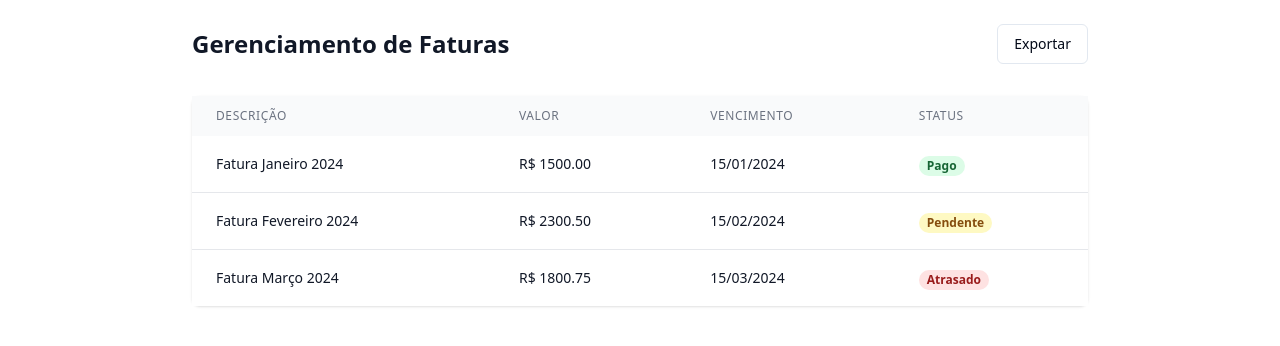
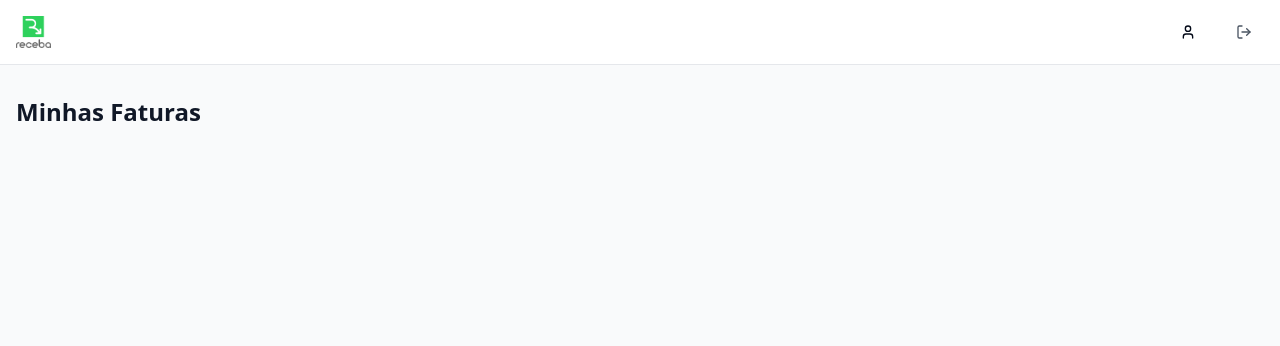
Before and after one commit to DevEduu/s-6045, a React (Vite) app: page /bills in a window 1280 px wide. Shown: the top 346 px of the page. Built offline with nearby package versions, Linux system fonts and the light colour scheme.

Commit message:
Add superbar with user avatar
Implement a superbar featuring the Receba logo, a user avatar, and an option to log out, allowing users to return to the login screen.
[skip gpt_engineer]

```diff
--- /dev/null
+++ b/src/components/TopBar.tsx
@@ -0,0 +1,43 @@
+import { Avatar, AvatarFallback } from "@/components/ui/avatar";
+import { Button } from "@/components/ui/button";
+import { LogOut, User } from "lucide-react";
+import { useNavigate } from "react-router-dom";
+import { toast } from "sonner";
+
+export const TopBar = () => {
+  const navigate = useNavigate();
+
+  const handleLogout = () => {
+    toast.success("Logout realizado com sucesso!");
+    navigate("/");
+  };
+
+  return (
+    <div className="fixed top-0 left-0 right-0 z-50 bg-white border-b border-gray-200">
+      <div className="container mx-auto px-4 h-16 flex items-center justify-between">
+        <div className="flex items-center gap-2">
+          <img
+            src="/lovable-uploads/de350a2e-f540-4309-bf07-fbced1aa1d4a.png"
+            alt="Receba Logo"
+            className="h-8"
+          />
+        </div>
+        <div className="flex items-center gap-4">
+          <Avatar>
+            <AvatarFallback>
+              <User className="h-4 w-4" />
+            </AvatarFallback>
+          </Avatar>
+          <Button
+            variant="ghost"
+            size="icon"
+            onClick={handleLogout}
+            className="text-gray-600 hover:text-gray-900"
+          >
+            <LogOut className="h-5 w-5" />
+          </Button>
+        </div>
+      </div>
+    </div>
+  );
+};
--- a/src/pages/Bills.tsx
+++ b/src/pages/Bills.tsx
@@ -1,84 +1,12 @@
-import { Button } from "@/components/ui/button";
-
-const mockBills = [
-  {
-    id: 1,
-    description: "Fatura Janeiro 2024",
-    value: 1500.00,
-    dueDate: "2024-01-15",
-    status: "Pago"
-  },
-  {
-    id: 2,
-    description: "Fatura Fevereiro 2024",
-    value: 2300.50,
-    dueDate: "2024-02-15",
-    status: "Pendente"
-  },
-  {
-    id: 3,
-    description: "Fatura Março 2024",
-    value: 1800.75,
-    dueDate: "2024-03-15",
-    status: "Atrasado"
-  }
-];
+import { TopBar } from "@/components/TopBar";
 
 const Bills = () => {
   return (
-    <div className="min-h-screen bg-white p-6">
-      <div className="max-w-4xl mx-auto">
-        <div className="flex items-center justify-between mb-8">
-          <h1 className="text-2xl font-semibold text-gray-900">Gerenciamento de Faturas</h1>
-          <Button variant="outline">Exportar</Button>
-        </div>
-
-        <div className="bg-white rounded-lg shadow">
-          <div className="overflow-x-auto">
-            <table className="w-full">
-              <thead className="bg-gray-50">
-                <tr>
-                  <th className="px-6 py-3 text-left text-xs font-medium text-gray-500 uppercase tracking-wider">
-                    Descrição
-                  </th>
-                  <th className="px-6 py-3 text-left text-xs font-medium text-gray-500 uppercase tracking-wider">
-                    Valor
-                  </th>
-                  <th className="px-6 py-3 text-left text-xs font-medium text-gray-500 uppercase tracking-wider">
-                    Vencimento
-                  </th>
-                  <th className="px-6 py-3 text-left text-xs font-medium text-gray-500 uppercase tracking-wider">
-                    Status
-                  </th>
-                </tr>
-              </thead>
-              <tbody className="bg-white divide-y divide-gray-200">
-                {mockBills.map((bill) => (
-                  <tr key={bill.id} className="hover:bg-gray-50">
-                    <td className="px-6 py-4 whitespace-nowrap text-sm text-gray-900">
-                      {bill.description}
-                    </td>
-                    <td className="px-6 py-4 whitespace-nowrap text-sm text-gray-900">
-                      R$ {bill.value.toFixed(2)}
-                    </td>
-                    <td className="px-6 py-4 whitespace-nowrap text-sm text-gray-900">
-                      {new Date(bill.dueDate).toLocaleDateString('pt-BR')}
-                    </td>
-                    <td className="px-6 py-4 whitespace-nowrap">
-                      <span className={`px-2 inline-flex text-xs leading-5 font-semibold rounded-full
-                        ${bill.status === 'Pago' ? 'bg-green-100 text-green-800' :
-                          bill.status === 'Pendente' ? 'bg-yellow-100 text-yellow-800' :
-                          'bg-red-100 text-red-800'}`}>
-                        {bill.status}
-                      </span>
-                    </td>
-                  </tr>
-                ))}
-              </tbody>
-            </table>
-          </div>
-        </div>
-      </div>
+    <div className="min-h-screen bg-gray-50">
+      <TopBar />
+      <main className="container mx-auto px-4 pt-24">
+        <h1 className="text-2xl font-bold text-gray-900">Minhas Faturas</h1>
+      </main>
     </div>
   );
 };
```
